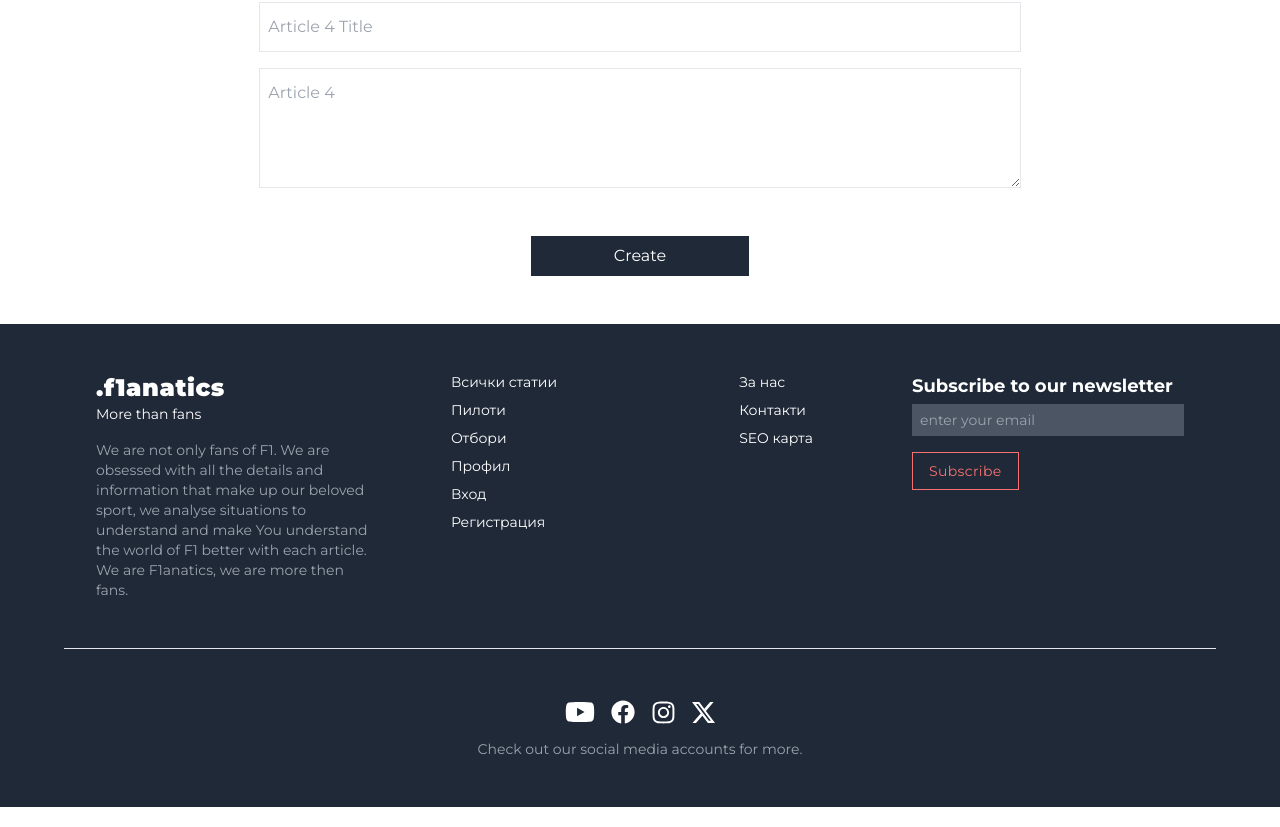
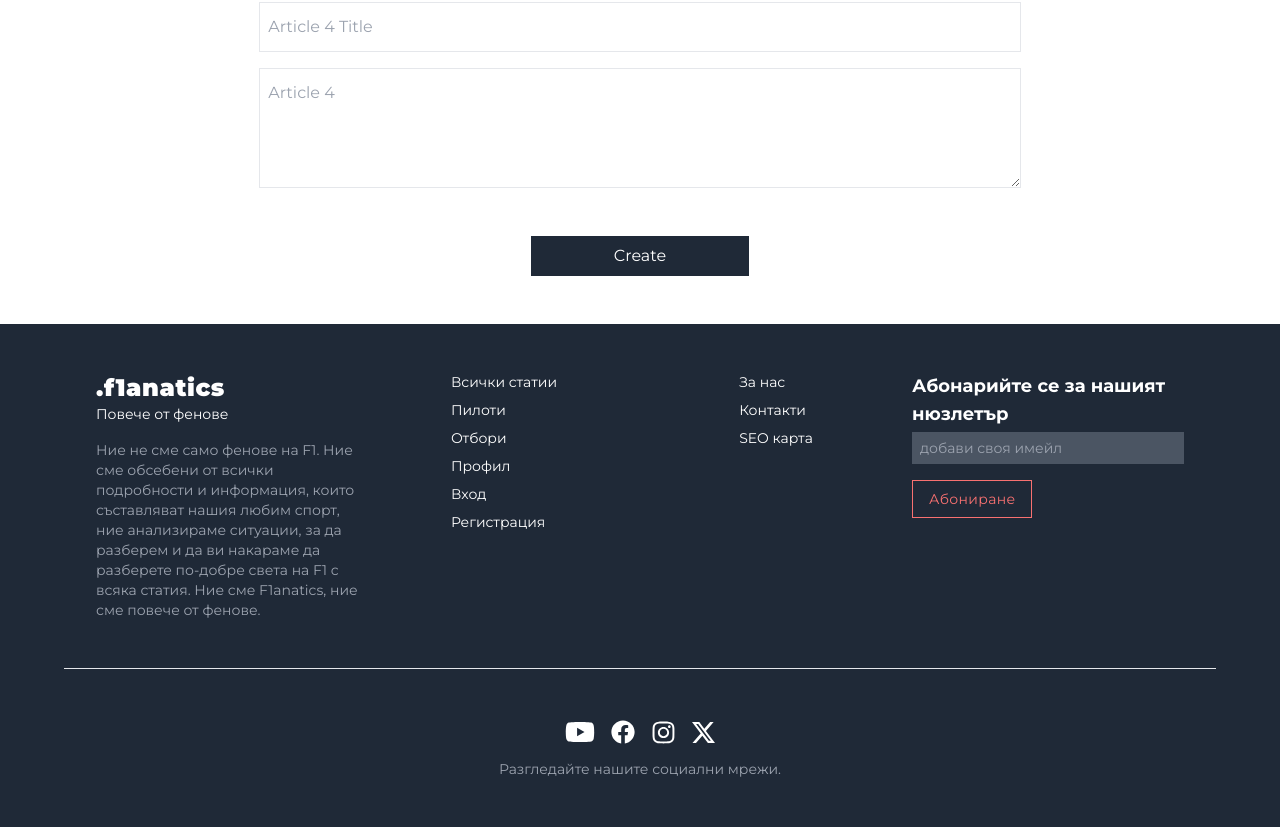
Before and after one commit to MarioAngelov2/F1anatic, a Next.js app in the folder f1anatic/: page /add-blog in a window 1280 px wide. Shown: the part 1012-1839 px from the top of the page. Built offline with nearby package versions, Linux system fonts and the light colour scheme; no server answers.

Commit message:
Minor refactor

```diff
--- a/f1anatic/src/components/Footer/Footer.tsx
+++ b/f1anatic/src/components/Footer/Footer.tsx
@@ -16,13 +16,14 @@ const Footer = () => {
                         <h1 className="text-2xl font-extrabold tracking-wide">
                             .f1anatics
                         </h1>
-                        <p className="text-sm mb-4">More than fans</p>
+                        <p className="text-sm mb-4">Повече от фенове</p>
                         <p className="text-sm text-gray-400">
-                            We are not only fans of F1. We are obsessed with all
-                            the details and information that make up our beloved
-                            sport, we analyse situations to understand and make
-                            You understand the world of F1 better with each
-                            article. We are F1anatics, we are more then fans.
+                            Ние не сме само фенове на F1. Ние сме обсебени от
+                            всички подробности и информация, които съставляват
+                            нашия любим спорт, ние анализираме ситуации, за да
+                            разберем и да ви накараме да разберете по-добре
+                            света на F1 с всяка статия. Ние сме F1anatics, ние
+                            сме повече от фенове.
                         </p>
                     </div>
                     <div className="lg:justify-self-center">
@@ -55,14 +56,14 @@ const Footer = () => {
                     </div>
                     <div className="lg:justify-self-end">
                         <h1 className="text-lg font-bold mb-1">
-                            Subscribe to our newsletter
+                            Абонарийте се за нашият нюзлетър
                         </h1>
                         <input
-                            placeholder="enter your email"
+                            placeholder="добави своя имейл"
                             type="text"
                             className="px-2 w-full h-8 bg-gray-600 outline-none text-sm"
                         />
-                        <button className="subscribeBtn">Subscribe</button>
+                        <button className="subscribeBtn">Абониране</button>
                     </div>
                 </div>
                 <hr className="w-[90%] mx-auto mt-12 mb-12" />
@@ -73,7 +74,9 @@ const Footer = () => {
                         <FaInstagram size={25} />
                         <BsTwitterX size={23} />
                     </div>
-                <p className="text-gray-400 text-sm mt-3">Check out our social media accounts for more.</p>
+                    <p className="text-gray-400 text-sm mt-3">
+                        Разгледайте нашите социални мрежи.
+                    </p>
                 </div>
             </Container>
         </div>
--- a/f1anatic/src/components/Navbar/Navbar.tsx
+++ b/f1anatic/src/components/Navbar/Navbar.tsx
@@ -74,7 +74,7 @@ const Navbar = () => {
                             ) : (
                                 <li>
                                     <Link className="linkStyle" href="/sign-in">
-                                        .login
+                                        .вход
                                     </Link>
                                 </li>
                             )}
```
Lines whose indentation alone changed are shown as unchanged.
